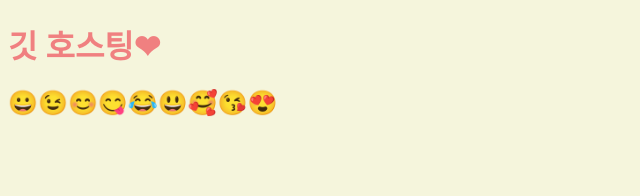
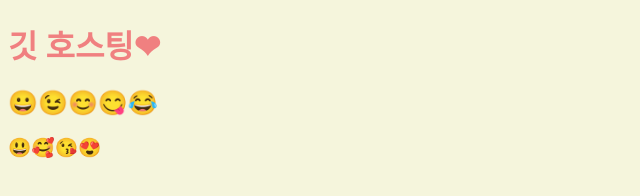
Before and after one commit to ddg991/git_Test, a plain HTML site: page index.html in a window 1280 px wide. Shown: the whole page, without its empty margins (0-640 px from the left). Drawn offline with Linux system fonts and the light colour scheme.

Commit message:
파일수정

```diff
--- a/index.html
+++ b/index.html
@@ -11,6 +11,7 @@
   </head>
   <body>
     <h1>깃 호스팅❤</h1>
-    <h2>😀😉😊😋😂😃🥰😘😍</h2>
+    <h2>😀😉😊😋😂</h2>
+    <h3>😃🥰😘😍</h3>
   </body>
 </html>
```
